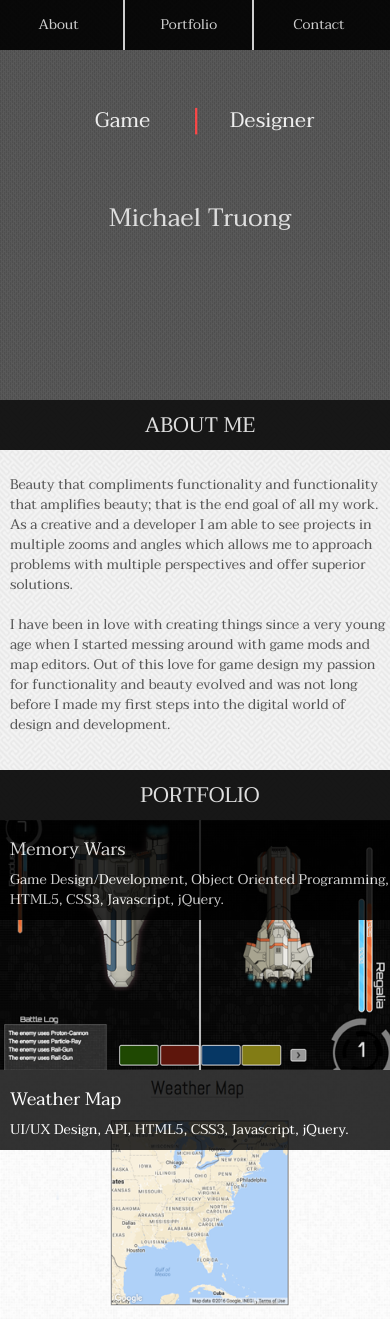
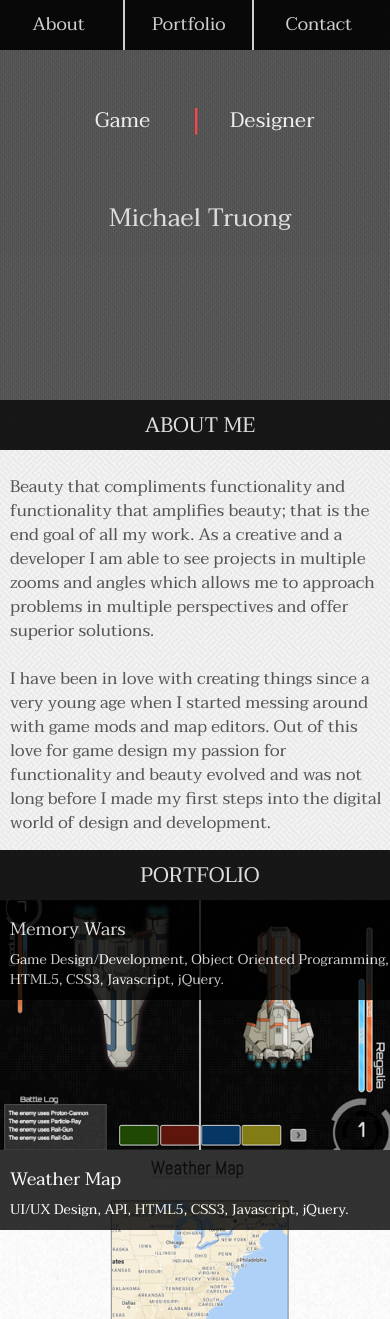
Before and after one commit to michaeldtruong/Portfolio, a PHP site: page / in a window 390 px wide; the page is wider, and only the part inside the window is pictured. Shown: the top 1319 px of that part. Run offline with PHP 8.4, Linux system fonts and the light colour scheme; some libraries are stand-ins or nearby versions.

Commit message:
increase font size for mobile settings

```diff
--- a/public/css/portfolio-new.css
+++ b/public/css/portfolio-new.css
@@ -260,7 +260,7 @@ body {
 	.container {
 		margin-top: 0px;
 		width: 400px;
-		height: 2600px;
+		height: 2750px;
 	}
 
 	.navBarMobile {
@@ -279,12 +279,13 @@ body {
 		height: 50px;
 		text-align: center;
 		margin-left: -6px;
-		padding-top: 15px;
+		padding-top: 12px;
 		border-left: 2px solid #ddd;
 		border-right: 2px solid #ddd;
 		color: #ddd;
 		display: inline-block;
 		cursor: pointer;
+		font-size: 1.3em;
 	}
 
 	#goAboutM {
@@ -326,6 +327,7 @@ body {
 		left: 0px;
 		opacity: 1;
 		display: block;
+		font-size: 1.2em;
 	}
 
 	.aboutPicture {
@@ -333,7 +335,7 @@ body {
 	}
 
 	.portfolio {
-		top: 820px;
+		top: 900px;
 		display: block;
 		opacity: 1;
 		width: 100%;
@@ -378,8 +380,9 @@ body {
 		opacity: 1;
 		width: 100%;
 		position: absolute;
-		top: 2120px;
+		top: 2210px;
 		left: 0px;
+		font-size: 1.2em;
 	}
 
 	.contactForm {
@@ -387,7 +390,7 @@ body {
 		opacity: 1;
 		width: 100%;
 		position: absolute;
-		top: 2220px;
+		top: 2340px;
 		left: 0px;
 	}
 
@@ -422,7 +425,7 @@ body {
 	#portfolioBanner {
 		display: block;
 		position: absolute;
-		top: 770px;
+		top: 850px;
 		left: 0px;
 		width: 100%;
 		height: 50px;
@@ -438,7 +441,7 @@ body {
 	#contactBanner {
 		display: block;
 		position: absolute;
-		top: 2070px;
+		top: 2150px;
 		left: 0px;
 		width: 100%;
 		height: 50px;
--- a/public/index.html
+++ b/public/index.html
@@ -51,7 +51,7 @@
                 Beauty that compliments functionality and functionality that amplifies beauty;
                 that is the end goal of all my work. As a creative and a developer I am
                 able to see projects in multiple zooms and angles which allows me to approach
-                problems with multiple perspectives and offer superior solutions.
+                problems in multiple perspectives and offer superior solutions.
                 <br>
                 <br>
                 I have been in love with creating things since a very young age when I started
```
